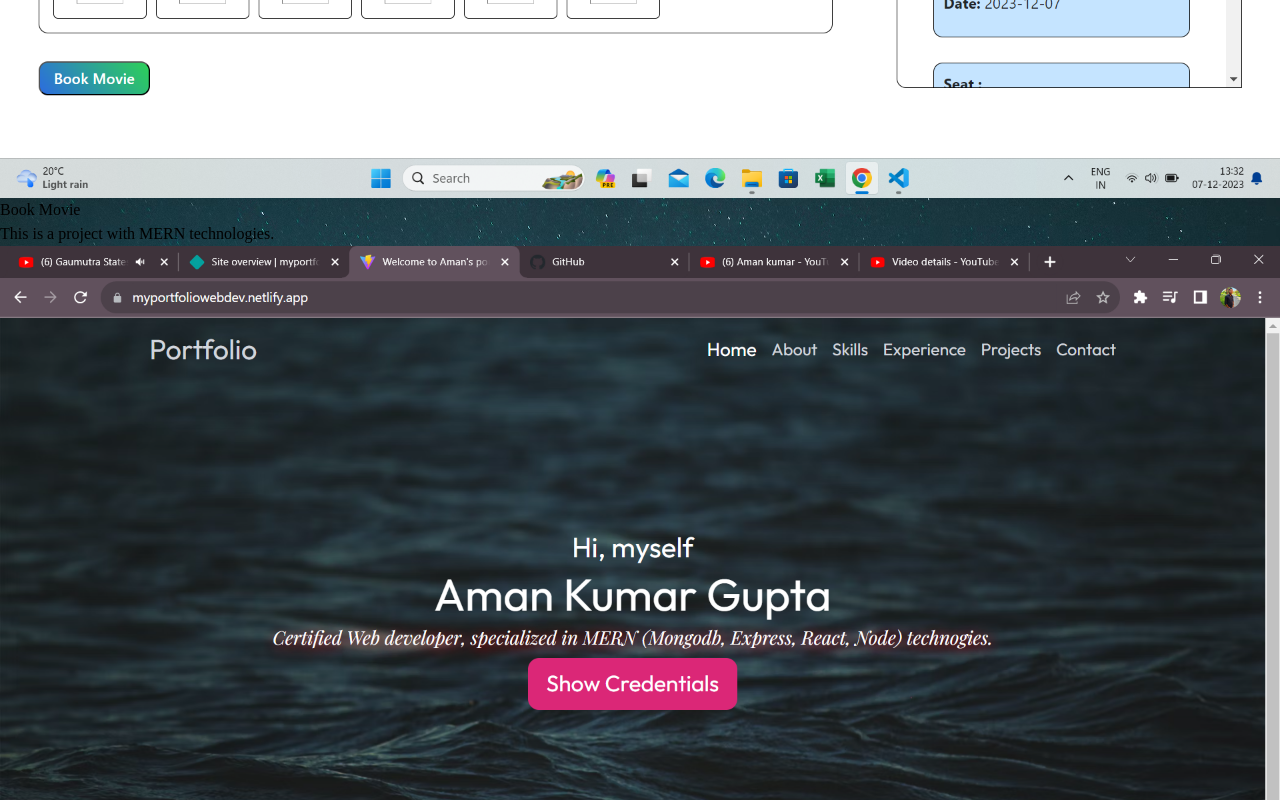
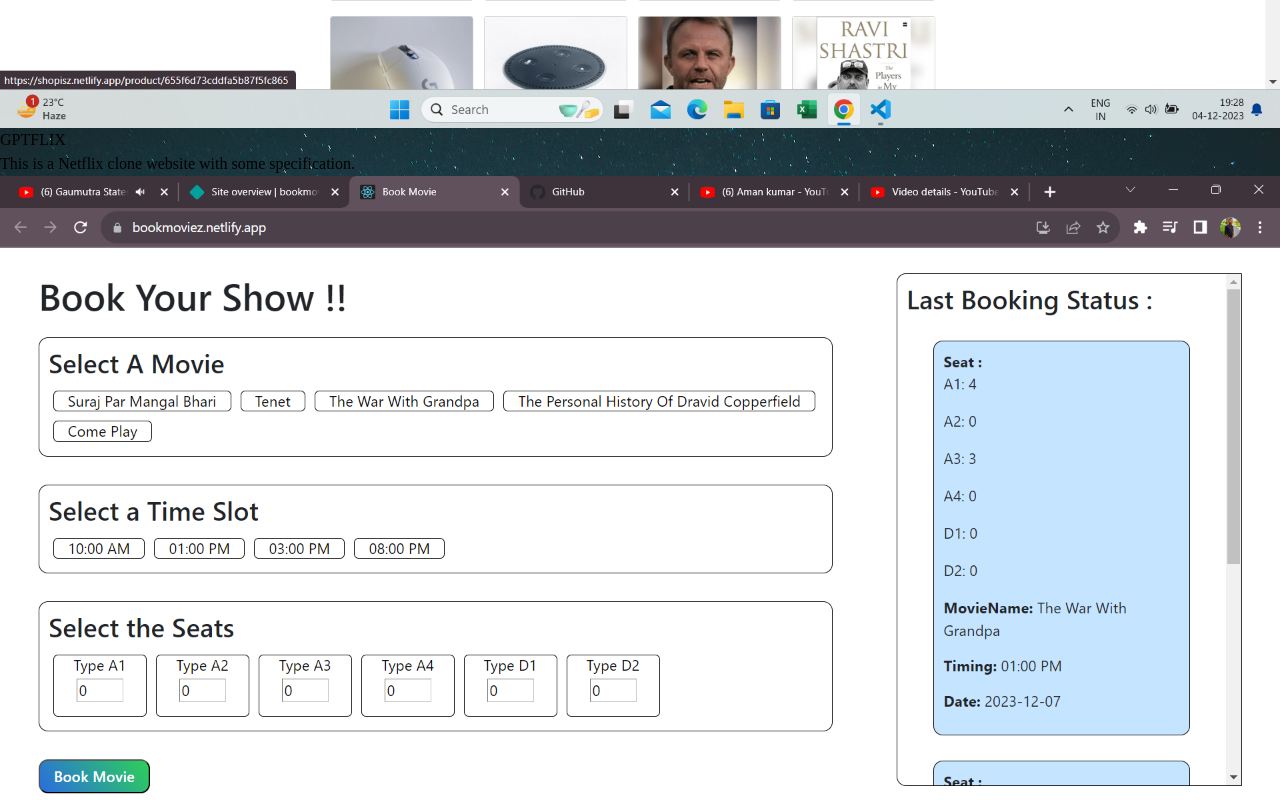
Before and after one commit to guptaji1008/portfolio-website, a React (Vite) app: page /projects in a window 1280 px wide. Shown: the part 1580-2380 px from the top of the page. Built offline with nearby package versions, Linux system fonts and the light colour scheme; a web font is replaced by a local one.

Commit message:
Updated portfolio

```diff
--- a/src/projectList.js
+++ b/src/projectList.js
@@ -14,34 +14,71 @@ const projectList = [
       "This web application is perfectly responsive ie, suitable for any device.",
     ],
     imageUrl: "/project1.png",
-    skillUsed: ["Mongodb","Express","React","Bootstrap","Redux-toolkit","React-redux"],
+    skillUsed: [
+      "Mongodb",
+      "Express",
+      "React",
+      "Bootstrap",
+      "Redux-toolkit",
+      "React-redux",
+    ],
     youtubeLink: "https://youtube.com/embed/1K1qN7gctng",
     githubLink: {
       frontend: "https://github.com/guptaji1008/frondend.git",
       backend: "https://github.com/guptaji1008/backend.git",
     },
-    deployLink: "https://shopisz.netlify.app"
+    deployLink: "https://shopisz.netlify.app",
   },
   {
     id: 2,
+    name: "GPTFLIX",
+    about: [
+      "This is a Netflix clone website with some specification.",
+      "Used React.js as a JavaScript library.",
+      "Used firebase for authentication purpose.",
+      "Used Redux-toolkit for state management and redux-query for data fetching.",
+      "Used TMDB apis for movie data fetching.",
+      "Used concept of debounce in JavaScript on live searches.",
+      "Integrated AI concept as for movie recommendation.",
+    ],
+    imageUrl: "/project1.png",
+    skillUsed: [
+      "Firebase",
+      "Redux",
+      "React Router",
+      "React Hooks",
+      "HTML5",
+      "React.js",
+      "Tailwind CSS",
+      "JavaScript",
+      "Cascading Style Sheets (CSS)",
+    ],
+    youtubeLink: "https://youtube.com/embed/3PJjM6fHmnk",
+    githubLink: {
+      frontend: "https://github.com/guptaji1008/gpt-flix.git",
+    },
+    deployLink: "https://gptflix-1d120.web.app",
+  },
+  {
+    id: 3,
     name: "Book Movie",
     about: [
       "This is a project with MERN technologies.",
       "Basically this is a backend project made with express, mongodb to just test skills",
       "One can book movie, seat type, no. of seats.",
-      "One can watch history on booking."
+      "One can watch history on booking.",
     ],
     imageUrl: "/project2.png",
-    skillUsed: ["Mongodb","Express","React","Mongoose"],
+    skillUsed: ["Mongodb", "Express", "React", "Mongoose"],
     youtubeLink: "https://youtube.com/embed/fN4-OvyVApo",
     githubLink: {
       frontend: "https://github.com/guptaji1008/client.git",
       backend: "https://github.com/guptaji1008/server.git",
     },
-    deployLink: "https://bookmoviez.netlify.app"
+    deployLink: "https://bookmoviez.netlify.app",
   },
   {
-    id: 3,
+    id: 4,
     name: "PORTFOLIO",
     about: [
       "This is a front end project, made with React (a JavaScript library).",
@@ -50,15 +87,15 @@ const projectList = [
       "This web application is perfectly responsive ie, suitable for any device.",
     ],
     imageUrl: "/project3.png",
-    skillUsed: ["React","React-router","Tailwind CSS"],
+    skillUsed: ["React", "React-router", "Tailwind CSS"],
     youtubeLink: "https://www.youtube.com/embed/o3TnaFMiTd4",
     githubLink: {
       frontend: "https://github.com/guptaji1008/portfolio-website.git",
     },
-    deployLink: "https://myportfoliowebdev.netlify.app"
+    deployLink: "https://myportfoliowebdev.netlify.app",
   },
   {
-    id: 4,
+    id: 5,
     name: "RESUMER'Z",
     about: [
       "This is a front end project, made with React (a JavaScript library).",
@@ -68,12 +105,12 @@ const projectList = [
       "After completion, one can preview and can download his/her resume.",
     ],
     imageUrl: "/project4.png",
-    skillUsed: ["React","Material UI","React-router","Redux","React-redux"],
+    skillUsed: ["React", "Material UI", "React-router", "Redux", "React-redux"],
     youtubeLink: "https://youtube.com/embed/MiVgm8D508Q",
     githubLink: {
       frontend: "https://github.com/guptaji1008/resume-builder.git",
     },
-    deployLink: "https://myresumerz.netlify.app"
+    deployLink: "https://myresumerz.netlify.app",
   },
 ];
 
--- a/src/screens/Skills.jsx
+++ b/src/screens/Skills.jsx
@@ -16,7 +16,7 @@ const mySkills = [
   { type: "framework", skill: "Mongoose", per: 90 },
   { type: "framework", skill: "Bootstrap", per: 80 },
   { type: "framework", skill: "Tailwind CSS", per: 80 },
-  { type: "framework", skill: "Next", per: 60 },
+  { type: "framework", skill: "Next", per: 80 },
 ];
 
 const Skills = () => {
```
